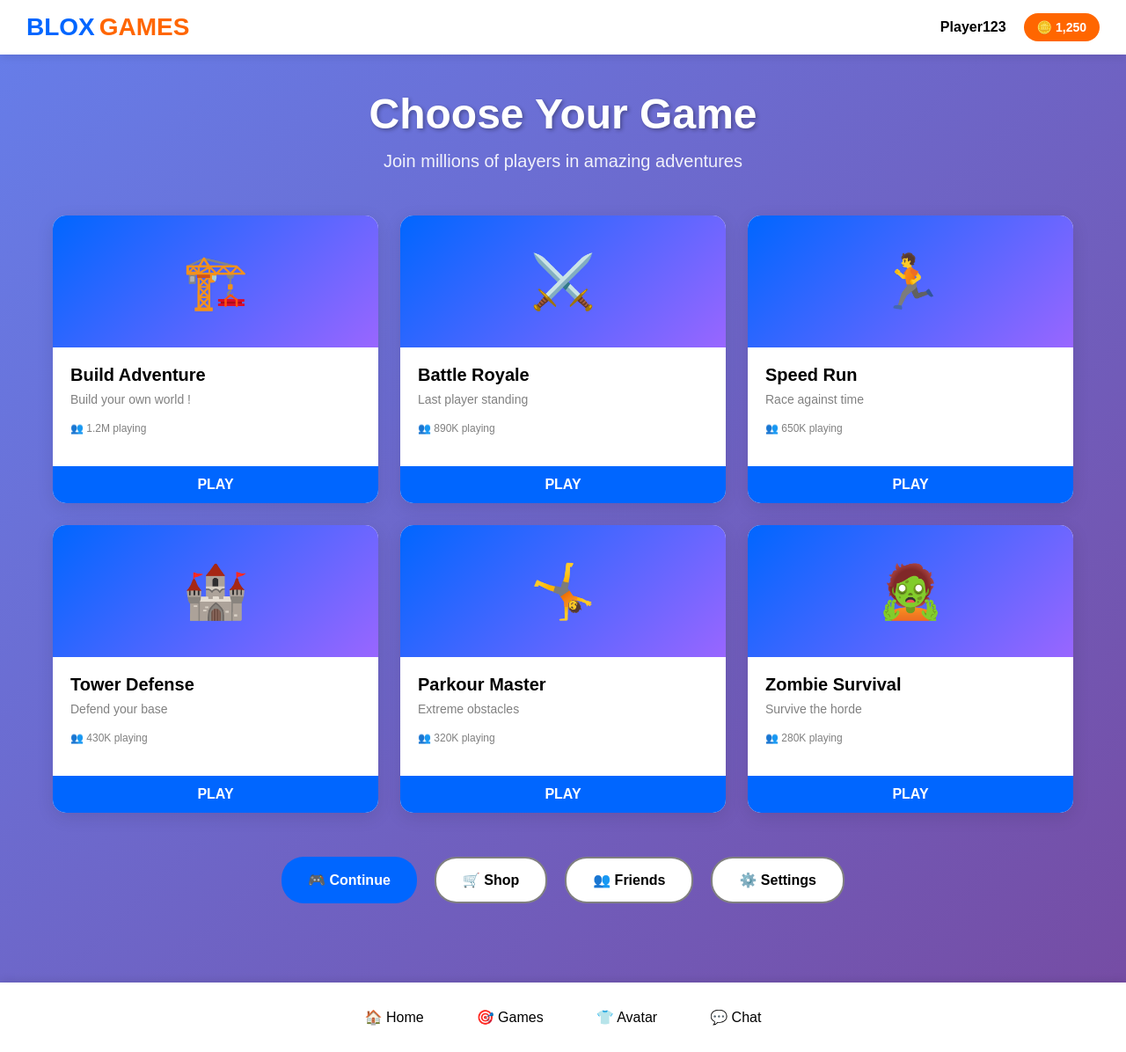
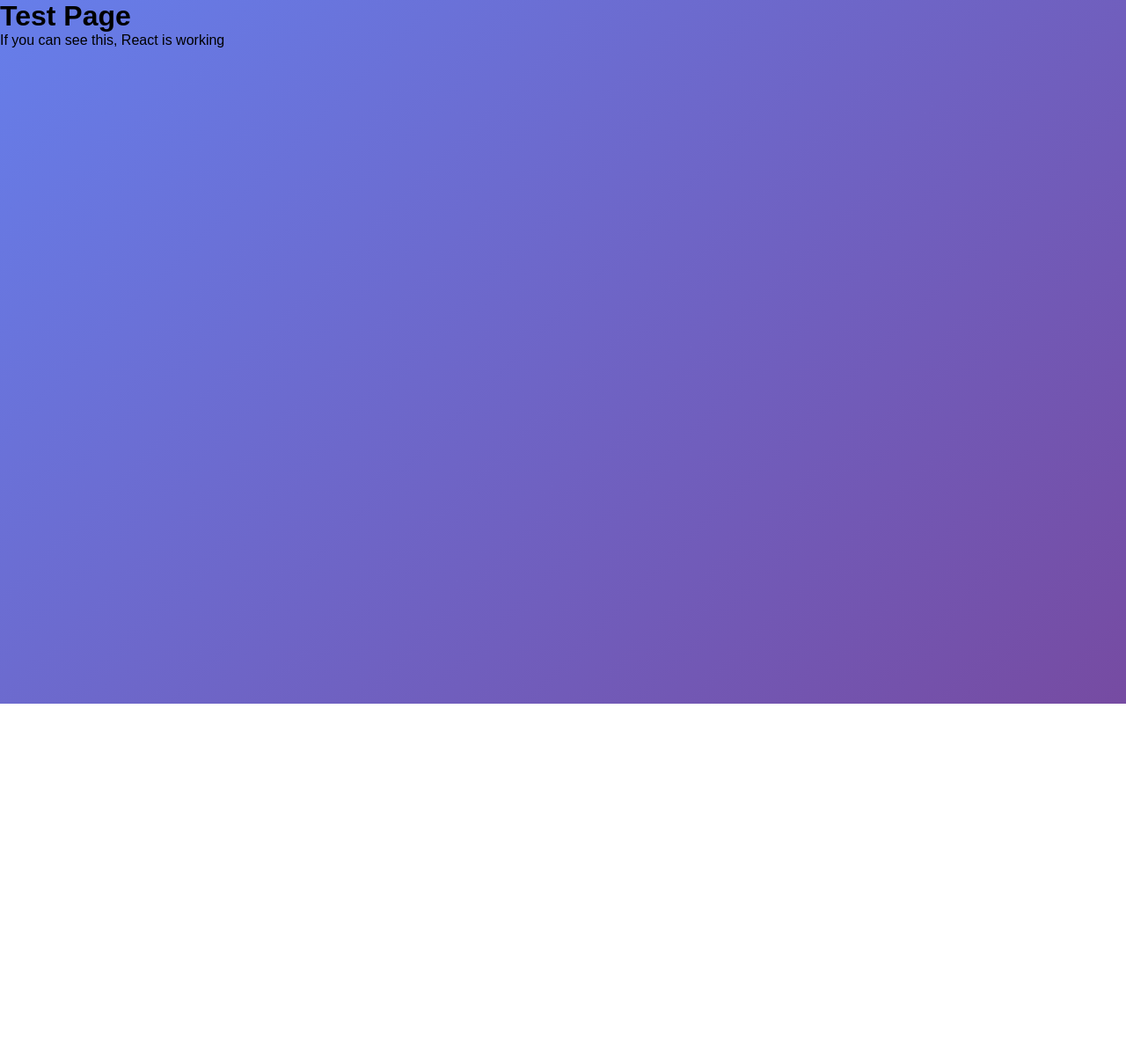
Before and after one commit to hudson-kung/hudsonkung.com, a React (Create React App) app: page / in a window 1280 px wide. Shown: the whole page at 88% size. After the commit the page ends 800 px from the top, so only its background shows below. Built offline with nearby package versions, Linux system fonts and the light colour scheme; the HTML template or start-up script is replaced by a standard one.

Commit message:
Create minimal test version to debug white screen

```diff
--- a/src/App.js
+++ b/src/App.js
@@ -1,113 +1,11 @@
-import React, { useState } from 'react';
+import React from 'react';
 import './App.css';
 
 function App() {
-  const [selectedGame, setSelectedGame] = useState(null);
-
-  const games = [
-    {
-      id: 1,
-      name: "Build Adventure",
-      players: "1.2M",
-      image: "🏗️",
-      description: "Build your own world !"
-    },
-    {
-      id: 2,
-      name: "Battle Royale",
-      players: "890K",
-      image: "⚔️",
-      description: "Last player standing"
-    },
-    {
-      id: 3,
-      name: "Speed Run",
-      players: "650K",
-      image: "🏃",
-      description: "Race against time"
-    },
-    {
-      id: 4,
-      name: "Tower Defense",
-      players: "430K",
-      image: "🏰",
-      description: "Defend your base"
-    },
-    {
-      id: 5,
-      name: "Parkour Master",
-      players: "320K",
-      image: "🤸",
-      description: "Extreme obstacles"
-    },
-    {
-      id: 6,
-      name: "Zombie Survival",
-      players: "280K",
-      image: "🧟",
-      description: "Survive the horde"
-    }
-  ];
-
   return (
     <div className="App">
-      <header className="game-header">
-        <div className="logo">
-          <span className="logo-text">BLOX</span>
-          <span className="logo-games">GAMES</span>
-        </div>
-        <div className="user-info">
-          <div className="username">Player123</div>
-          <div className="robux">🪙 1,250</div>
-        </div>
-      </header>
-
-      <main className="game-main">
-        <section className="hero-section">
-          <h1 className="hero-title">Choose Your Game</h1>
-          <p className="hero-subtitle">Join millions of players in amazing adventures</p>
-        </section>
-
-        <section className="games-grid">
-          {games.map(game => (
-            <div
-              key={game.id}
-              className={`game-card ${selectedGame === game.id ? 'selected' : ''}`}
-              onClick={() => setSelectedGame(game.id)}
-            >
-              <div className="game-image">{game.image}</div>
-              <div className="game-info">
-                <h3 className="game-name">{game.name}</h3>
-                <p className="game-description">{game.description}</p>
-                <div className="game-stats">
-                  <span className="player-count">👥 {game.players} playing</span>
-                </div>
-              </div>
-              <button className="play-button">
-                {selectedGame === game.id ? 'SELECTED' : 'PLAY'}
-              </button>
-            </div>
-          ))}
-        </section>
-
-        <section className="menu-section">
-          <div className="menu-buttons">
-            <button className="menu-btn primary">🎮 Continue</button>
-            <button className="menu-btn secondary">🛒 Shop</button>
-            <button className="menu-btn secondary">👥 Friends</button>
-            <button className="menu-btn secondary">⚙️ Settings</button>
-          </div>
-        </section>
-      </main>
-
-      <footer className="game-footer">
-        <div className="footer-nav">
-          <button className="nav-btn">🏠 Home</button>
-          <button className="nav-btn">🎯 Games</button>
-          <button className="nav-btn">👕 Avatar</button>
-          <button className="nav-btn">💬 Chat</button>
-        </div>
-      </footer>
+      <h1>Test Page</h1>
+      <p>If you can see this, React is working</p>
     </div>
   );
 }
```
